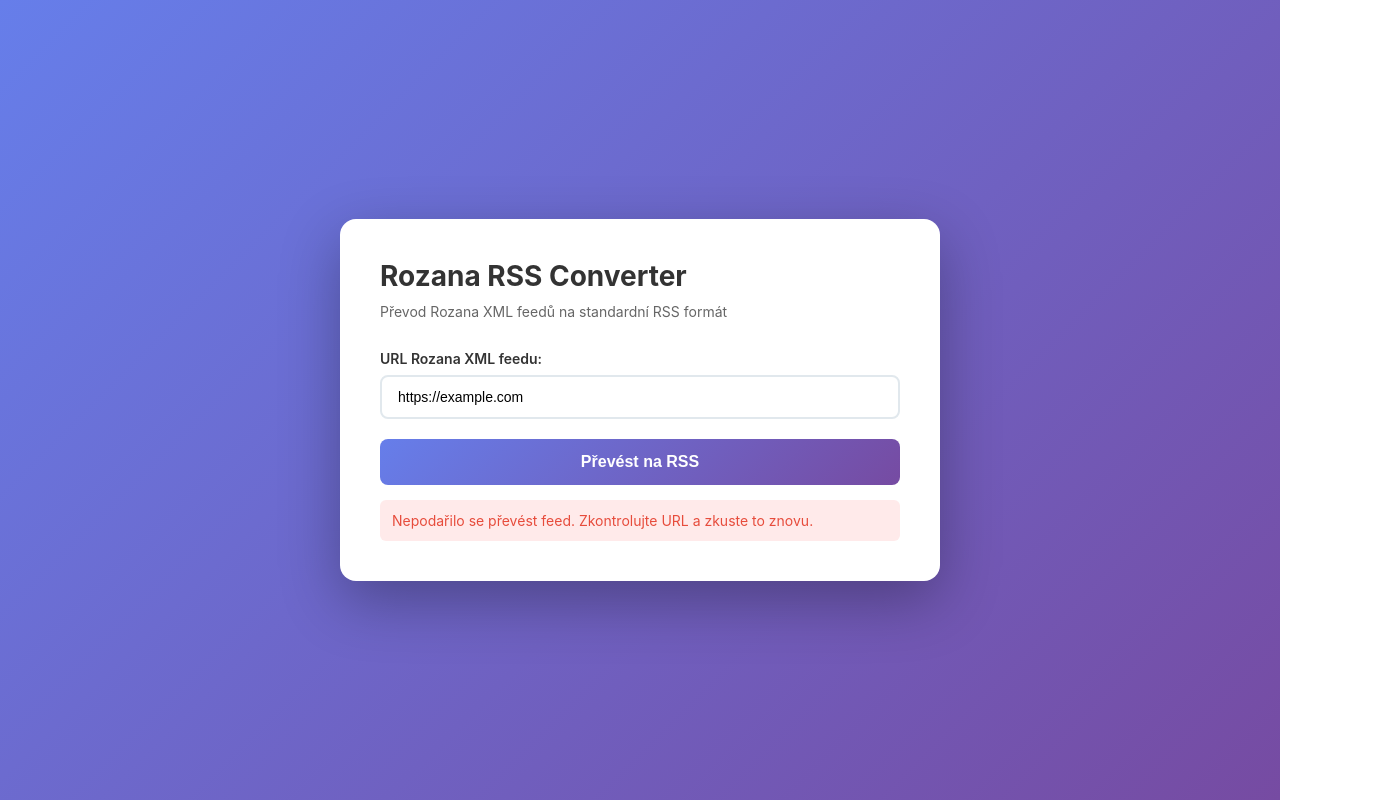
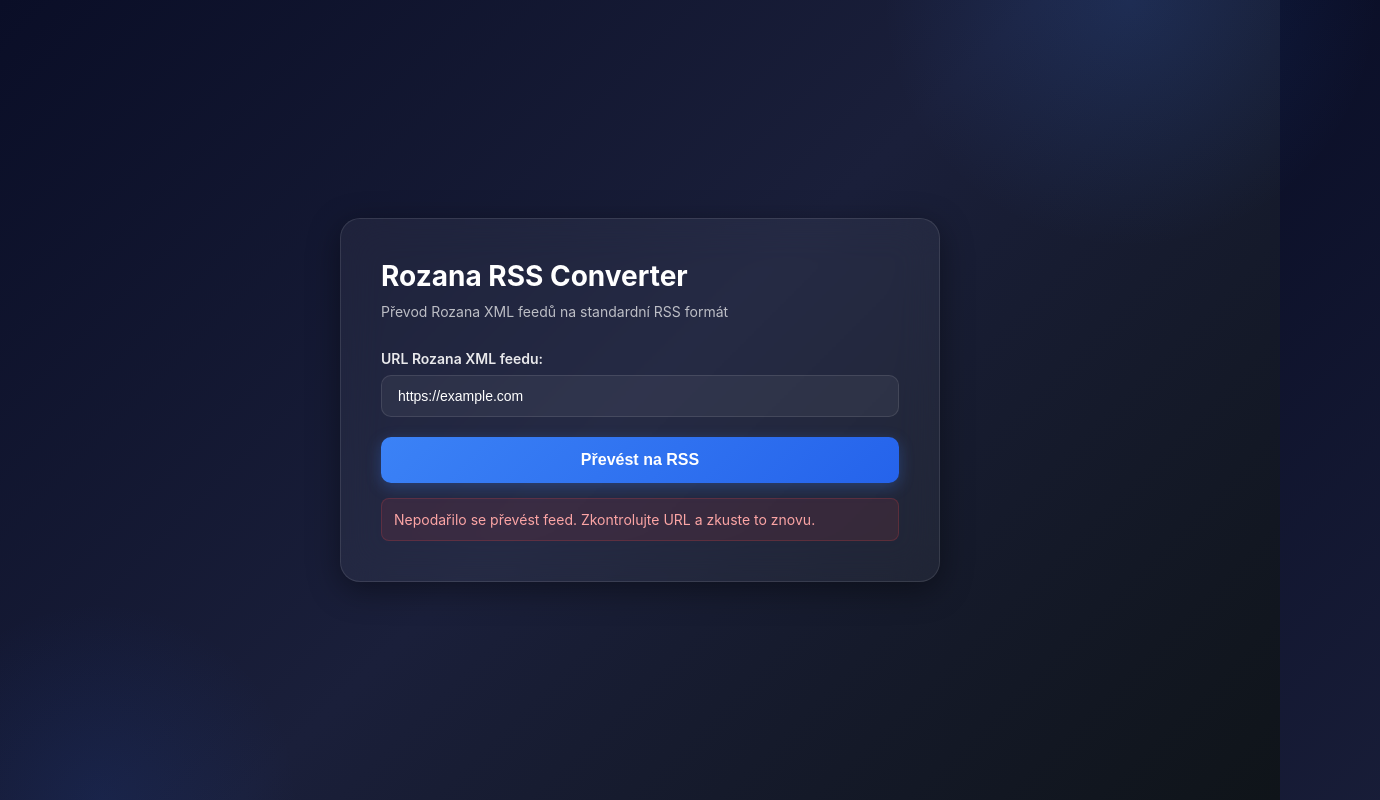
Before and after one commit to whereissushi/rozana-rss-converter, a website: page public/index.html in a window 1280 px wide. Both pictures are taken after typing "https://example.com" into the empty fields and a click on the button "Převést na RSS". Shown: the top 800 px of the page, 1380 px wide, since content can reach past the window. Drawn offline with Linux system fonts and the light colour scheme; no server answers.

Commit message:
Update design to dark blue glassmorphism

```diff
--- a/public/index.html
+++ b/public/index.html
@@ -13,38 +13,70 @@
 
         body {
             font-family: -apple-system, BlinkMacSystemFont, 'Segoe UI', Roboto, Oxygen, Ubuntu, Cantarell, sans-serif;
-            background: linear-gradient(135deg, #667eea 0%, #764ba2 100%);
+            background: linear-gradient(135deg, #0a0e27 0%, #1a1f3a 50%, #0f1419 100%);
             min-height: 100vh;
             display: flex;
             align-items: center;
             justify-content: center;
             padding: 20px;
+            position: relative;
+            overflow: hidden;
+        }
+
+        body::before {
+            content: '';
+            position: absolute;
+            width: 500px;
+            height: 500px;
+            background: radial-gradient(circle, rgba(59, 130, 246, 0.15) 0%, transparent 70%);
+            border-radius: 50%;
+            top: -250px;
+            right: -100px;
+            pointer-events: none;
+        }
+
+        body::after {
+            content: '';
+            position: absolute;
+            width: 400px;
+            height: 400px;
+            background: radial-gradient(circle, rgba(37, 99, 235, 0.1) 0%, transparent 70%);
+            border-radius: 50%;
+            bottom: -200px;
+            left: -100px;
+            pointer-events: none;
         }
 
         .container {
-            background: white;
-            border-radius: 16px;
-            box-shadow: 0 20px 60px rgba(0, 0, 0, 0.3);
+            background: rgba(255, 255, 255, 0.05);
+            backdrop-filter: blur(20px);
+            -webkit-backdrop-filter: blur(20px);
+            border: 1px solid rgba(255, 255, 255, 0.1);
+            border-radius: 20px;
+            box-shadow: 0 8px 32px 0 rgba(0, 0, 0, 0.4);
             padding: 40px;
             max-width: 600px;
             width: 100%;
+            position: relative;
+            z-index: 1;
         }
 
         h1 {
-            color: #333;
+            color: #fff;
             margin-bottom: 10px;
             font-size: 28px;
+            font-weight: 700;
         }
 
         .subtitle {
-            color: #666;
+            color: rgba(255, 255, 255, 0.7);
             margin-bottom: 30px;
             font-size: 14px;
         }
 
         label {
             display: block;
-            color: #333;
+            color: rgba(255, 255, 255, 0.9);
             font-weight: 600;
             margin-bottom: 8px;
             font-size: 14px;
@@ -53,34 +85,44 @@
         input {
             width: 100%;
             padding: 12px 16px;
-            border: 2px solid #e1e8ed;
-            border-radius: 8px;
+            background: rgba(255, 255, 255, 0.05);
+            border: 1px solid rgba(255, 255, 255, 0.1);
+            border-radius: 10px;
             font-size: 14px;
-            transition: border-color 0.3s;
+            color: #fff;
+            transition: all 0.3s;
             margin-bottom: 20px;
         }
 
         input:focus {
             outline: none;
-            border-color: #667eea;
+            border-color: rgba(59, 130, 246, 0.5);
+            background: rgba(255, 255, 255, 0.08);
+            box-shadow: 0 0 0 3px rgba(59, 130, 246, 0.1);
+        }
+
+        input::placeholder {
+            color: rgba(255, 255, 255, 0.4);
         }
 
         button {
             width: 100%;
             padding: 14px;
-            background: linear-gradient(135deg, #667eea 0%, #764ba2 100%);
+            background: linear-gradient(135deg, #3b82f6 0%, #2563eb 100%);
             color: white;
             border: none;
-            border-radius: 8px;
+            border-radius: 10px;
             font-size: 16px;
             font-weight: 600;
             cursor: pointer;
-            transition: transform 0.2s, box-shadow 0.2s;
+            transition: all 0.3s;
+            box-shadow: 0 4px 15px rgba(59, 130, 246, 0.3);
         }
 
         button:hover {
             transform: translateY(-2px);
-            box-shadow: 0 10px 20px rgba(102, 126, 234, 0.3);
+            box-shadow: 0 6px 25px rgba(59, 130, 246, 0.4);
+            background: linear-gradient(135deg, #2563eb 0%, #1d4ed8 100%);
         }
 
         button:active {
@@ -90,8 +132,10 @@
         .result {
             margin-top: 30px;
             padding: 20px;
-            background: #f7f9fc;
-            border-radius: 8px;
+            background: rgba(255, 255, 255, 0.03);
+            backdrop-filter: blur(10px);
+            border: 1px solid rgba(255, 255, 255, 0.08);
+            border-radius: 12px;
             display: none;
         }
 
@@ -100,43 +144,46 @@
         }
 
         .result h3 {
-            color: #333;
+            color: rgba(255, 255, 255, 0.9);
             margin-bottom: 15px;
             font-size: 16px;
         }
 
         .rss-url {
-            background: white;
+            background: rgba(0, 0, 0, 0.3);
             padding: 12px;
-            border-radius: 6px;
-            border: 1px solid #e1e8ed;
+            border-radius: 8px;
+            border: 1px solid rgba(255, 255, 255, 0.1);
             word-break: break-all;
             font-family: 'Monaco', 'Courier New', monospace;
             font-size: 13px;
-            color: #667eea;
+            color: #60a5fa;
             margin-bottom: 15px;
         }
 
         .copy-btn {
-            background: #667eea;
-            color: white;
-            border: none;
+            background: rgba(59, 130, 246, 0.2);
+            color: #60a5fa;
+            border: 1px solid rgba(59, 130, 246, 0.3);
             padding: 8px 16px;
-            border-radius: 6px;
+            border-radius: 8px;
             cursor: pointer;
             font-size: 13px;
             font-weight: 600;
+            transition: all 0.3s;
         }
 
         .copy-btn:hover {
-            background: #5568d3;
+            background: rgba(59, 130, 246, 0.3);
+            border-color: rgba(59, 130, 246, 0.5);
         }
 
         .error {
-            color: #e74c3c;
-            background: #ffeaea;
+            color: #fca5a5;
+            background: rgba(239, 68, 68, 0.1);
+            border: 1px solid rgba(239, 68, 68, 0.2);
             padding: 12px;
-            border-radius: 6px;
+            border-radius: 8px;
             margin-top: 15px;
             font-size: 14px;
             display: none;
```
